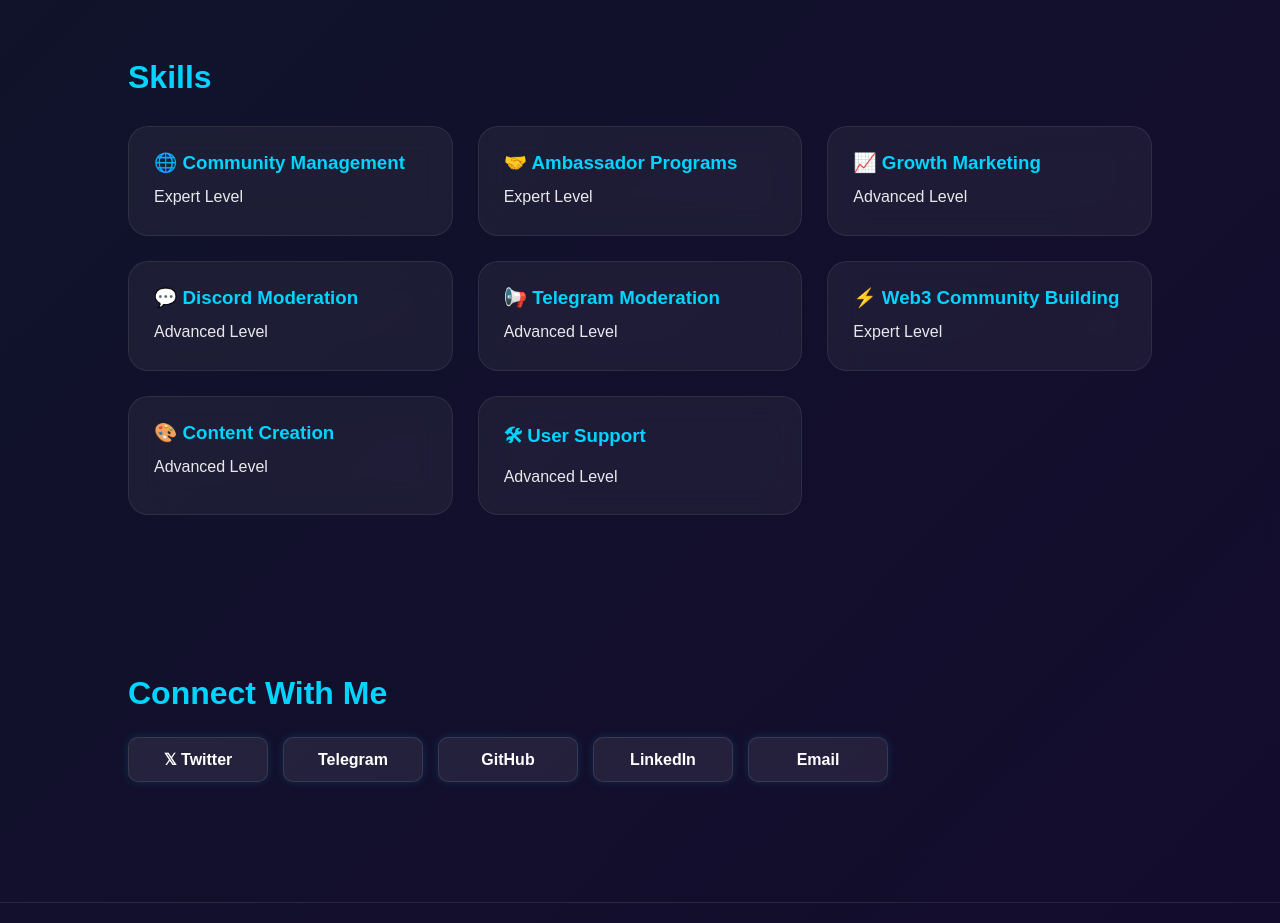
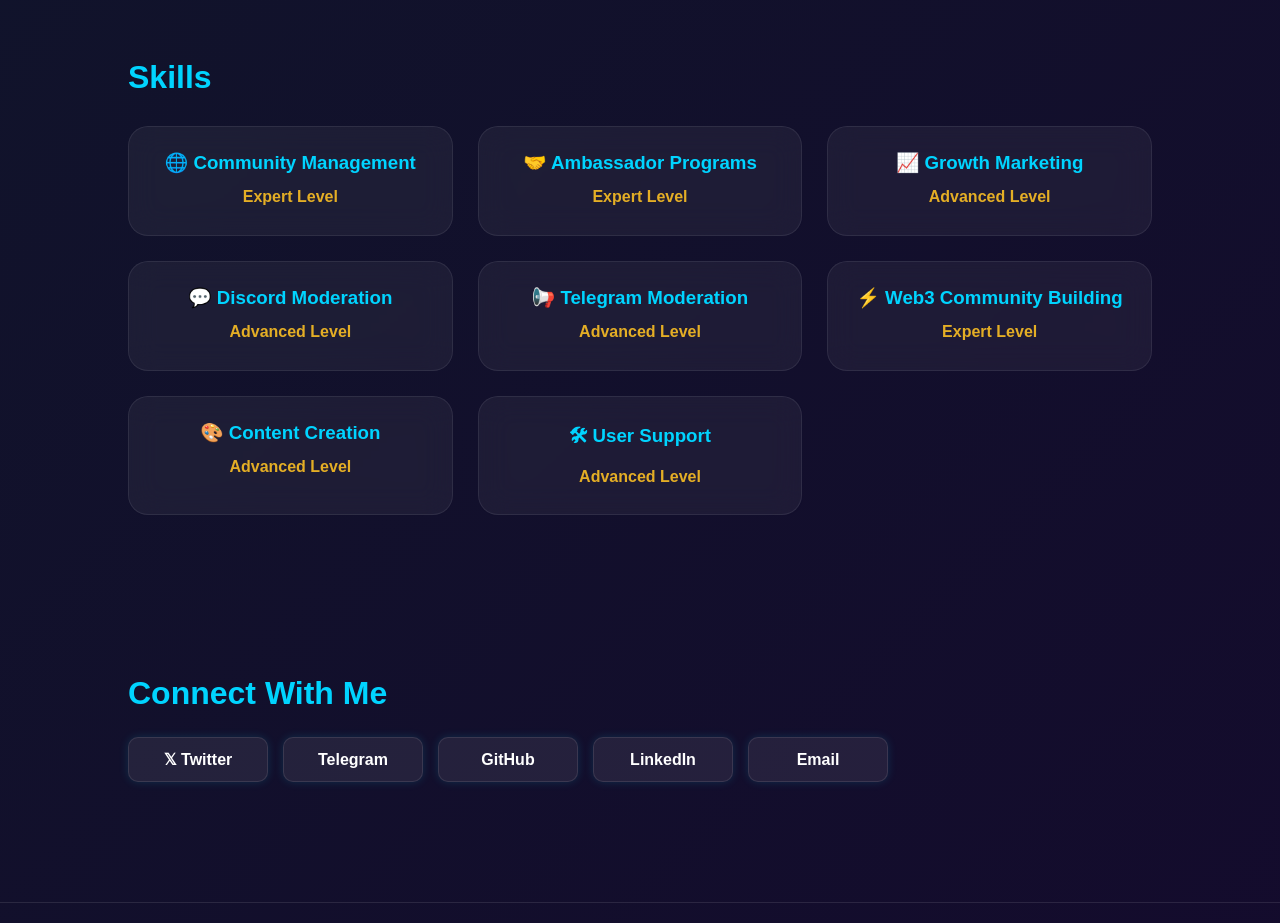
Before and after one commit to masud7262/master-whale-portfolio, a plain HTML site: page index.html in a window 1280 px wide. Shown: the part 4740-5663 px from the top of the page. Drawn offline with Linux system fonts and the light colour scheme.

Commit message:
Update style.css

```diff
--- a/style.css
+++ b/style.css
@@ -438,3 +438,12 @@ font-size:.95rem;
 color:#fbbf24;
 font-weight:600;
 }
+#skills .project-card{
+text-align:center;
+}
+
+#skills .project-card p{
+margin-top:10px;
+color:#fbbf24;
+font-weight:600;
+}
```
